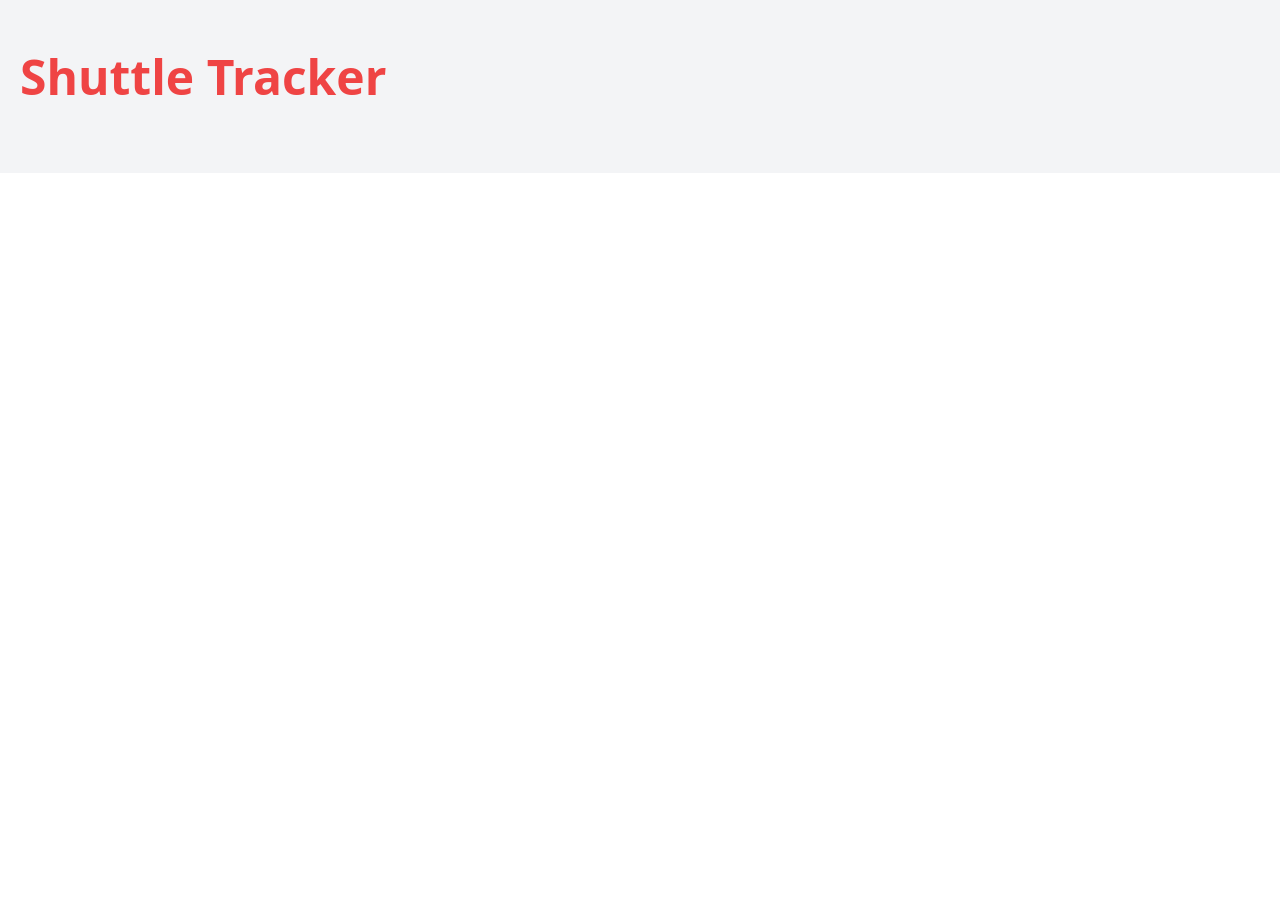
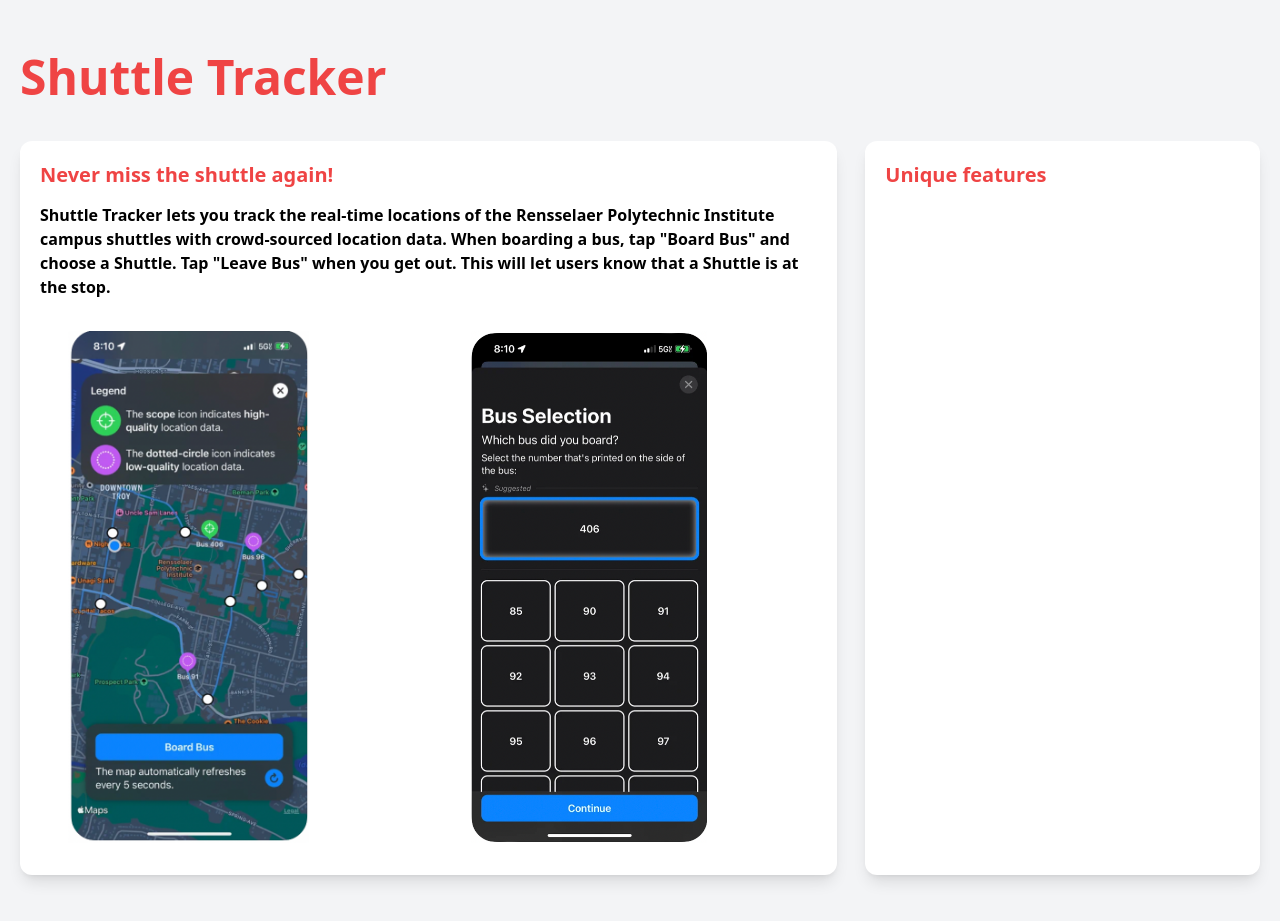
Before and after one commit to tommytrg297/MyWebsite, a React (Create React App) app: page / in a window 1280 px wide. Shown: the part 939-1860 px from the top of the page. Before the commit the page ends 1112 px from the top, so only its background shows below. Built offline with nearby package versions, Linux system fonts and the light colour scheme.

Commit message:
Added Shuttle Tracker Description
FINALLY

```diff
--- a/public/index.html
+++ b/public/index.html
@@ -2,14 +2,14 @@
 <html lang="en">
   <head>
     <meta charset="utf-8" />
-    <link rel="icon" href="%PUBLIC_URL%/favicon.ico" />
+    <link rel="icon" href="%PUBLIC_URL%/TommyLogo_BW.png" />
     <meta name="viewport" content="width=device-width, initial-scale=1" />
     <meta name="theme-color" content="#000000" />
     <meta
       name="description"
       content="Web site created using create-react-app"
     />
-    <link rel="apple-touch-icon" href="%PUBLIC_URL%/TommyLogoColor.png" />
+    <link rel="apple-touch-icon" href="%PUBLIC_URL%/TommyLogo_BW.png" />
     <!--
       manifest.json provides metadata used when your web app is installed on a
       user's mobile device or desktop. See https://developers.google.com/web/fundamentals/web-app-manifest/
--- a/src/App.js
+++ b/src/App.js
@@ -4,7 +4,7 @@
 import react from "react";
 import Card from "./components/Card";
 import Skills from "./components/Skills"
-import ShuttleTracker from "./components/Project/ShuttleTracker"
+import ShuttleTracker from "./components/ShuttleTracker"
 
 
 function App() {
@@ -23,6 +23,9 @@
       <p className="text-md sm:text-5xl text-red-500 text-left font-semibold  pt-16 ">
             Shuttle Tracker
         </p>
+      <div className = " py-10">
+        <ShuttleTracker/>
+        </div>
 
 
       </div>
--- a/src/components/Card.js
+++ b/src/components/Card.js
@@ -1,10 +1,10 @@
 import React from "react";
 import { icons } from "react-icons";
-import profile from "../images/TommyLogo_BW.png"
+import profile from "../images/TTlogo_Color.png"
 import {FaGithub, FaEnvelope,FaLinkedin} from "react-icons/fa"
 
+
 function App(){
-
 return(
     <div className=" w-full">
         <div className=" flex flex-col justify-center max-w-md mx-auto bg-white shadow-lg rounded-xl p-2 ">
--- a/src/components/Project/ShuttleTracker.js
+++ /dev/null
@@ -1,16 +0,0 @@
-import React from "react";
-
-function Project() {
-
-return (
-    <div className="grid" >
-        <div className=" flex flex-col justify-center max-w-md mx-auto bg-white shadow-lg rounded-xl p-2 ">
-            <img src ={require()}>
-            </img>
-
-        </div>
-    </div>
-)
-}
-
-export default Project;
--- /dev/null
+++ b/src/components/ShuttleTracker.js
@@ -0,0 +1,41 @@
+import React from "react";
+import img1 from "../images/ShuttleTrackerMap.png";
+import profile from "../images/TommyLogo_BW.png";
+
+import img2 from "../images/ShuttleTrackerBusSelect.png" ;
+
+function Project() {
+
+return (
+    <div className="grid grid-cols-3 gap-7" >
+
+        <div className="col-span-2 bg-white shadow-lg rounded-xl p-2 ">
+
+        <p className = " text-md sm:text-xl text-red-500 text-left font-semibold  pt-3 p-3 ">
+            Never miss the shuttle again!</p>
+
+        <p className = " text-md sm:text-md text-black text-left font-semibold pt-0.5 pl-3 ">
+        Shuttle Tracker lets you track the real-time locations of the Rensselaer Polytechnic Institute campus shuttles with crowd-sourced location data.
+        When boarding a bus, tap "Board Bus" and choose a Shuttle. Tap "Leave Bus" when you get out. This will let users know that a Shuttle is at the stop.
+         </p>
+
+
+
+        <div className = " flex pt-8 pb-6">
+       <img src={img1} className=" object-scale-down h-[32rem] w-2/5"></img>
+       <img src={img2} className=" object-scale-down h-[32rem] w-3/5"></img>
+       </div>
+        </div>
+
+
+        <div className=" col-span-1 bg-white shadow-lg rounded-xl p-2 ">
+            <p className = " text-md sm:text-xl text-red-500 text-left font-semibold  pt-3 p-3 ">
+            Unique features</p>
+        </div>
+
+
+    </div>
+)
+}
+
+export default Project;
```
